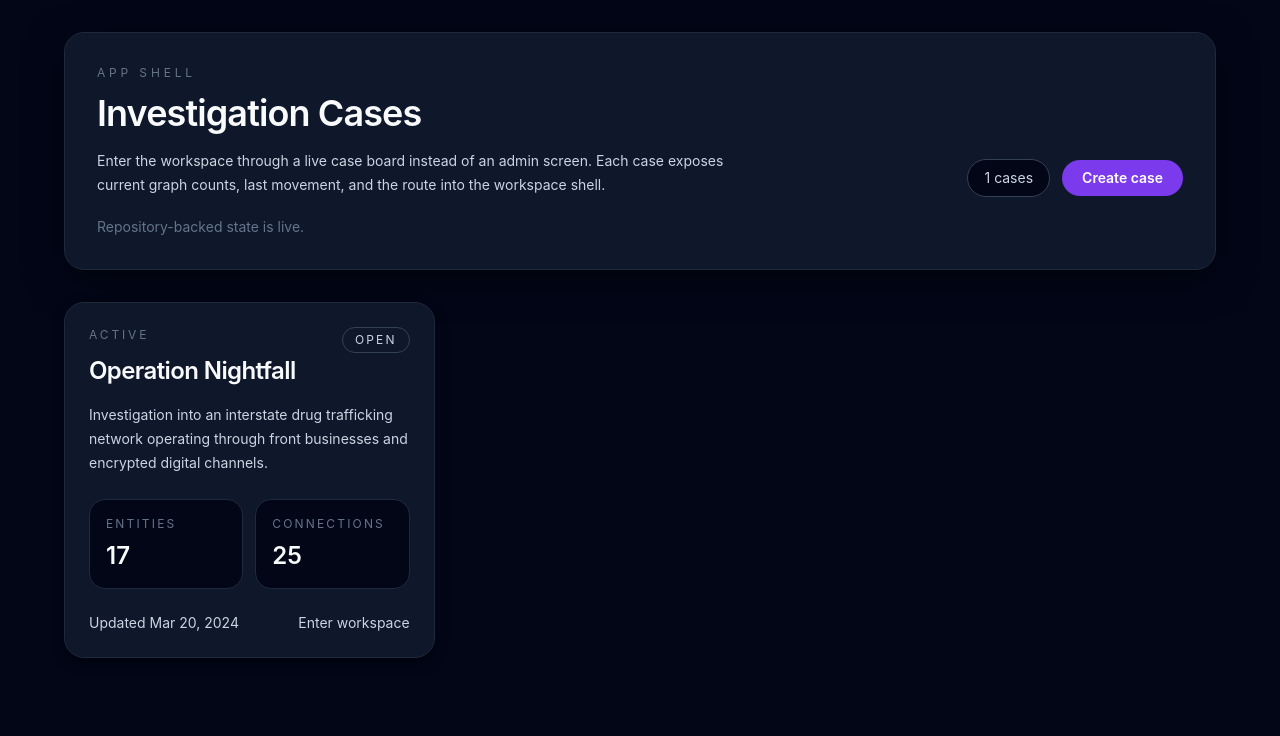
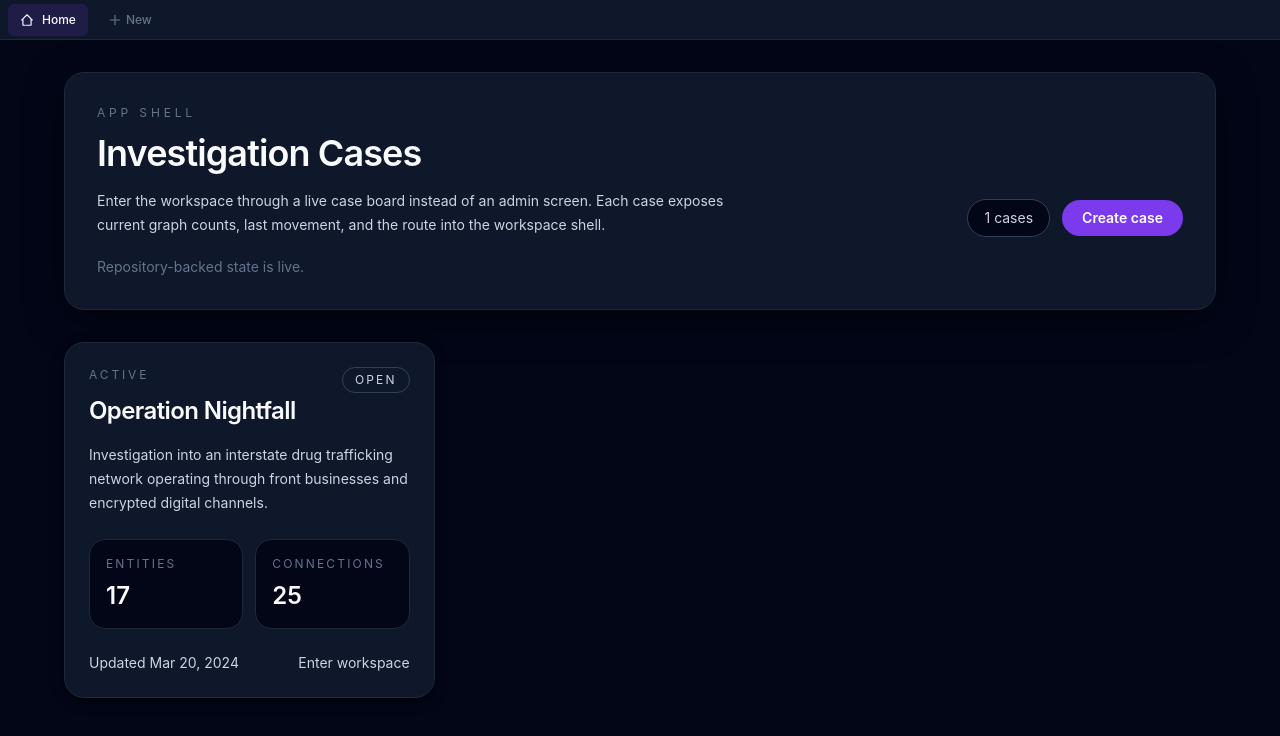
Before and after one commit to GanzApps/detective-mindmap, a Next.js app: page /cases in a window 1280 px wide. Shown: the top 736 px of the page. Built offline with nearby package versions, Linux system fonts and the light colour scheme.

Commit message:
feat(tabs): CaseTabBar + CaseShellLayout — tabbed case navigation

```diff
--- a/src/app/cases/page.tsx
+++ b/src/app/cases/page.tsx
@@ -1,5 +1,5 @@
-import CaseListPage from '@/components/pages/CaseListPage';
+import CaseShellLayout from '@/components/layout/CaseShellLayout';
 
 export default function Page() {
-  return <CaseListPage />;
+  return <CaseShellLayout />;
 }
--- /dev/null
+++ b/src/components/layout/CaseShellLayout.tsx
@@ -0,0 +1,56 @@
+'use client';
+
+import { useMemo } from 'react';
+import { useSearchParams, useRouter, usePathname } from 'next/navigation';
+import CaseTabBar from '@/components/layout/CaseTabBar';
+import CaseListPage from '@/components/pages/CaseListPage';
+import CaseWorkspacePage from '@/components/pages/CaseWorkspacePage';
+import {
+  selectCases,
+  selectOpenTabs,
+  selectActiveTabCaseId,
+  useCaseStore,
+} from '@/store/caseStore';
+
+export default function CaseShellLayout() {
+  const router = useRouter();
+  const pathname = usePathname();
+  const searchParams = useSearchParams();
+  const cases = useCaseStore(selectCases);
+  const openTabs = useCaseStore(selectOpenTabs);
+  const activeTabCaseId = useCaseStore(selectActiveTabCaseId);
+  const openTab = useCaseStore((state) => state.openTab);
+
+  // Sync URL param on mount and when active tab changes
+  const tabFromUrl = searchParams.get('tab');
+
+  // Open a tab if the URL has a tab param and it's not already open
+  useMemo(() => {
+    if (tabFromUrl && !openTabs.some((t) => t.caseId === tabFromUrl)) {
+      const caseData = cases.find((c) => c.id === tabFromUrl);
+      if (caseData) {
+        openTab(caseData.id, caseData.name);
+      }
+    }
+  }, [tabFromUrl, openTabs, cases, openTab]);
+
+  const hasOpenTabs = openTabs.length > 0;
+
+  return (
+    <div className="flex h-full w-full flex-col overflow-hidden">
+      {/* Tab bar — always visible */}
+      <CaseTabBar />
+
+      {/* Content area */}
+      {hasOpenTabs && activeTabCaseId ? (
+        <div className="flex-1 overflow-hidden">
+          <CaseWorkspacePage caseId={activeTabCaseId} />
+        </div>
+      ) : (
+        <div className="flex-1 overflow-y-auto">
+          <CaseListPage />
+        </div>
+      )}
+    </div>
+  );
+}
--- /dev/null
+++ b/src/components/layout/CaseTabBar.tsx
@@ -0,0 +1,105 @@
+'use client';
+
+import { useState } from 'react';
+import {
+  selectCases,
+  selectOpenTabs,
+  selectActiveTabCaseId,
+  useCaseStore,
+  type CreateCaseInput,
+} from '@/store/caseStore';
+import CaseModal from '@/components/crud/CaseModal';
+
+export default function CaseTabBar() {
+  const cases = useCaseStore(selectCases);
+  const openTabs = useCaseStore(selectOpenTabs);
+  const activeTabCaseId = useCaseStore(selectActiveTabCaseId);
+  const openTab = useCaseStore((state) => state.openTab);
+  const closeTab = useCaseStore((state) => state.closeTab);
+  const switchTab = useCaseStore((state) => state.switchTab);
+
+  const [showCaseModal, setShowCaseModal] = useState(false);
+
+  const homeActive = openTabs.length === 0;
+
+  function handleNewCase(input: CreateCaseInput) {
+    const createCase = useCaseStore.getState().createCase;
+    const newCase = createCase(input);
+    openTab(newCase.id, newCase.name);
+  }
+
+  return (
+    <>
+      <div className="flex h-10 shrink-0 items-center border-b border-shell-border bg-shell-surface px-2">
+        {/* Home tab */}
+        <button
+          type="button"
+          onClick={() => {
+            openTabs.forEach((tab) => closeTab(tab.caseId));
+          }}
+          className={`flex h-8 items-center gap-2 rounded-md px-3 text-xs font-medium transition ${
+            homeActive
+              ? 'bg-shell-accent-muted text-shell-text-primary'
+              : 'text-shell-text-muted hover:text-shell-text-secondary'
+          }`}
+        >
+          <svg className="h-3.5 w-3.5" fill="none" viewBox="0 0 24 24" stroke="currentColor" strokeWidth={2}>
+            <path strokeLinecap="round" strokeLinejoin="round" d="M3 12l2-2m0 0l7-7 7 7M5 10v10a1 1 0 001 1h3m10-11l2 2m-2-2v10a1 1 0 01-1 1h-3m-4 0h4" />
+          </svg>
+          Home
+        </button>
+
+        {/* Case tabs */}
+        {openTabs.map((tab) => {
+          const isActive = tab.caseId === activeTabCaseId;
+          return (
+            <div
+              key={tab.caseId}
+              className={`group flex h-8 items-center gap-2 border-l border-shell-border pl-3 pr-1 text-xs font-medium transition ${
+                isActive
+                  ? 'bg-shell-accent-muted text-shell-text-primary'
+                  : 'text-shell-text-muted hover:text-shell-text-secondary'
+              }`}
+            >
+              <button
+                type="button"
+                onClick={() => switchTab(tab.caseId)}
+                className="flex-1 truncate text-left"
+              >
+                {tab.title}
+              </button>
+              <button
+                type="button"
+                onClick={() => closeTab(tab.caseId)}
+                className="flex h-5 w-5 items-center justify-center rounded opacity-0 transition hover:bg-shell-destructive/20 hover:text-shell-destructive group-hover:opacity-100"
+                title="Close tab"
+              >
+                <svg className="h-3 w-3" fill="none" viewBox="0 0 24 24" stroke="currentColor" strokeWidth={2.5}>
+                  <path strokeLinecap="round" strokeLinejoin="round" d="M6 18L18 6M6 6l12 12" />
+                </svg>
+              </button>
+            </div>
+          );
+        })}
+
+        {/* + New button */}
+        <button
+          type="button"
+          onClick={() => setShowCaseModal(true)}
+          className="ml-2 flex h-8 items-center gap-1 rounded-md px-3 text-xs font-medium text-shell-text-muted transition hover:bg-shell-surface-raised hover:text-shell-text-secondary"
+        >
+          <svg className="h-3.5 w-3.5" fill="none" viewBox="0 0 24 24" stroke="currentColor" strokeWidth={2}>
+            <path strokeLinecap="round" strokeLinejoin="round" d="M12 4v16m8-8H4" />
+          </svg>
+          New
+        </button>
+      </div>
+
+      <CaseModal
+        open={showCaseModal}
+        onClose={() => setShowCaseModal(false)}
+        onSubmit={handleNewCase}
+      />
+    </>
+  );
+}
--- a/src/components/pages/CaseListPage.tsx
+++ b/src/components/pages/CaseListPage.tsx
@@ -1,10 +1,10 @@
 'use client';
 
-import Link from 'next/link';
 import { useState } from 'react';
 import CaseModal from '@/components/crud/CaseModal';
 import { useCaseListData } from '@/hooks/useCaseData';
 import { useCaseStore } from '@/store/caseStore';
+import { useRouter } from 'next/navigation';
 
 function formatDate(value: string) {
   return new Intl.DateTimeFormat('en-US', {
@@ -17,7 +17,14 @@ function formatDate(value: string) {
 export default function CaseListPage() {
   const { cases, isLoading, error } = useCaseListData();
   const createCase = useCaseStore((state) => state.createCase);
+  const openTab = useCaseStore((state) => state.openTab);
+  const router = useRouter();
   const [showCaseModal, setShowCaseModal] = useState(false);
+
+  function handleEnterWorkspace(caseId: string, caseName: string) {
+    openTab(caseId, caseName);
+    router.replace(`/cases?tab=${caseId}`);
+  }
 
   return (
     <main className="min-h-screen bg-shell-bg px-6 py-8 text-shell-text-primary">
@@ -57,10 +64,10 @@ export default function CaseListPage() {
 
         <section className="grid gap-5 md:grid-cols-2 xl:grid-cols-3">
           {cases.map((caseData) => (
-            <Link
+            <div
               key={caseData.id}
-              href={`/cases/${caseData.id}`}
-              className="group rounded-shell-xl border border-shell-border bg-shell-surface p-shell-lg shadow-shell-md transition hover:-translate-y-1 hover:border-shell-accent/30 hover:bg-shell-surface-raised"
+              onClick={() => handleEnterWorkspace(caseData.id, caseData.name)}
+              className="group cursor-pointer rounded-shell-xl border border-shell-border bg-shell-surface p-shell-lg shadow-shell-md transition hover:-translate-y-1 hover:border-shell-accent/30 hover:bg-shell-surface-raised"
             >
               <div className="flex items-start justify-between gap-4">
                 <div>
@@ -96,7 +103,7 @@ export default function CaseListPage() {
                 <span>Updated {formatDate(caseData.updatedAt)}</span>
                 <span className="transition group-hover:text-shell-accent">Enter workspace</span>
               </div>
-            </Link>
+            </div>
           ))}
         </section>
 
```
